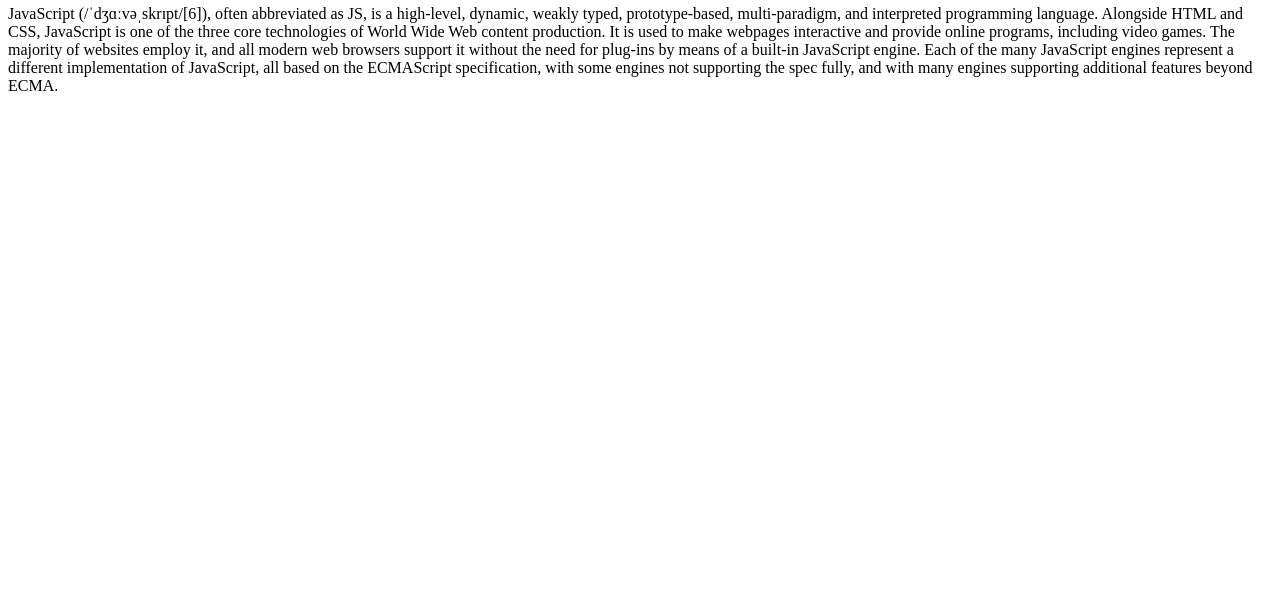
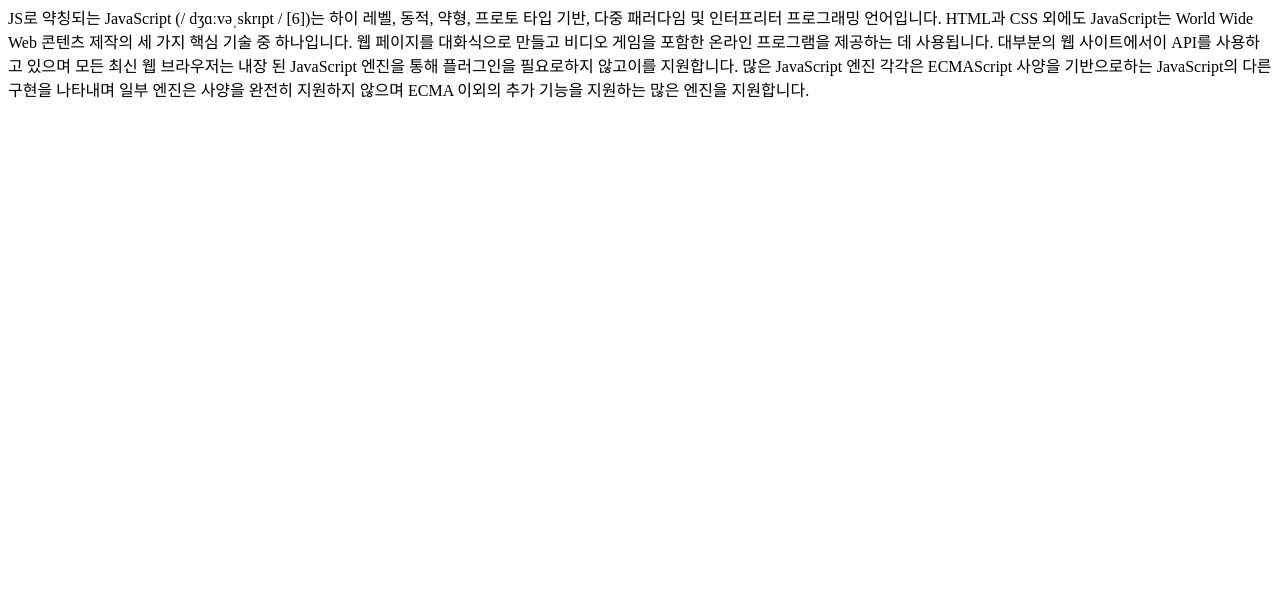
Before and after one commit to kingrjsdn3/WebProject, a plain HTML site: page 3.html in a window 1280 px wide. Shown: the part 196-800 px from the top of the page. Drawn offline with Linux system fonts and the light colour scheme.

Commit message:
Update 3.html

```diff
--- a/3.html
+++ b/3.html
@@ -13,7 +13,7 @@
   </ol>
   <h2>JavaScript</h2>
   <p>
-    JavaScript (/ˈdʒɑːvəˌskrɪpt/[6]), often abbreviated as JS, is a high-level, dynamic, weakly typed, prototype-based, multi-paradigm, and interpreted programming language. Alongside HTML and CSS, JavaScript is one of the three core technologies of World Wide Web content production. It is used to make webpages interactive and provide online programs, including video games. The majority of websites employ it, and all modern web browsers support it without the need for plug-ins by means of a built-in JavaScript engine. Each of the many JavaScript engines represent a different implementation of JavaScript, all based on the ECMAScript specification, with some engines not supporting the spec fully, and with many engines supporting additional features beyond ECMA.
+    JS로 약칭되는 JavaScript (/ dʒɑːvəˌskrɪpt / [6])는 하이 레벨, 동적, 약형, 프로토 타입 기반, 다중 패러다임 및 인터프리터 프로그래밍 언어입니다. HTML과 CSS 외에도 JavaScript는 World Wide Web 콘텐츠 제작의 세 가지 핵심 기술 중 하나입니다. 웹 페이지를 대화식으로 만들고 비디오 게임을 포함한 온라인 프로그램을 제공하는 데 사용됩니다. 대부분의 웹 사이트에서이 API를 사용하고 있으며 모든 최신 웹 브라우저는 내장 된 JavaScript 엔진을 통해 플러그인을 필요로하지 않고이를 지원합니다. 많은 JavaScript 엔진 각각은 ECMAScript 사양을 기반으로하는 JavaScript의 다른 구현을 나타내며 일부 엔진은 사양을 완전히 지원하지 않으며 ECMA 이외의 추가 기능을 지원하는 많은 엔진을 지원합니다.
   </p>
 </body>
 </html>
```
